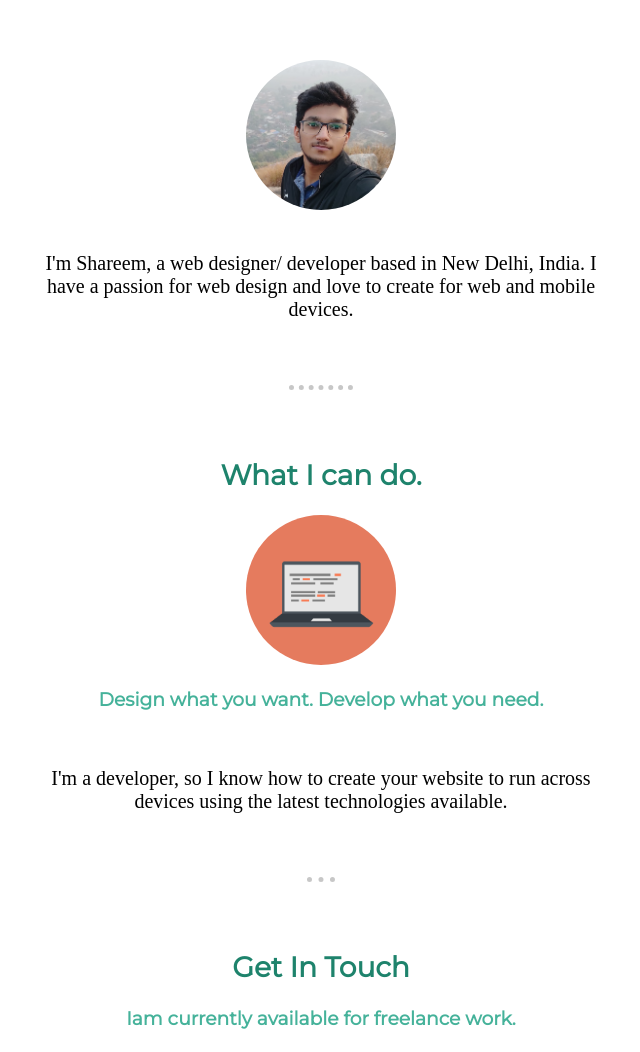
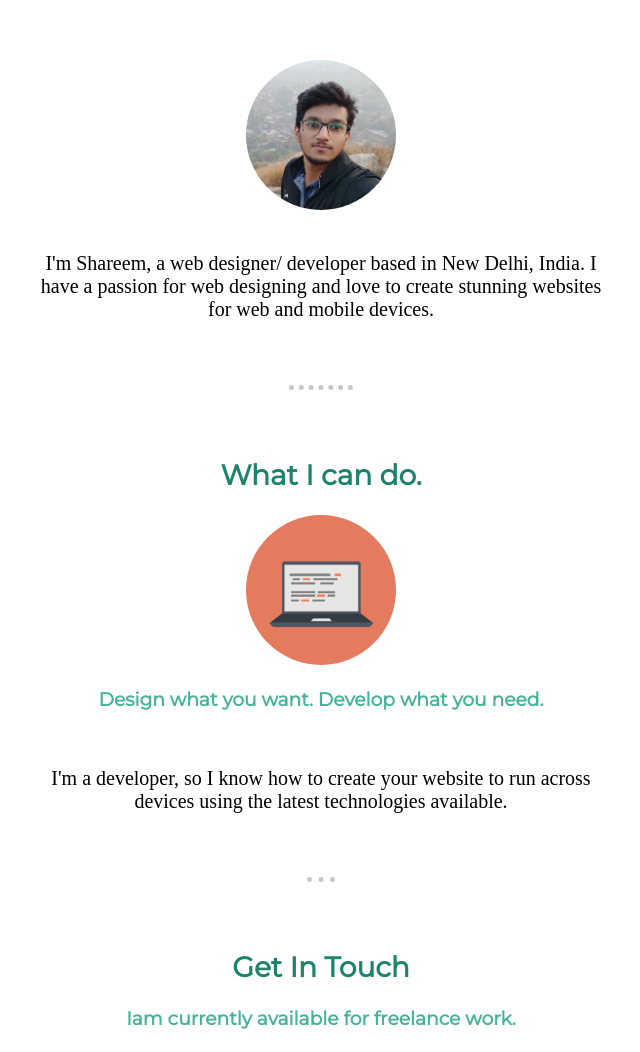
Before and after one commit to be-ahmadsam/website, a plain HTML site: page index.html in a window 1280 px wide. Shown: the part 676-1728 px from the top of the page, without its empty margins (319-959 px from the left). Drawn offline with Linux system fonts and the light colour scheme.

Commit message:
Update index.html

```diff
--- a/index.html
+++ b/index.html
@@ -24,7 +24,7 @@
           <h2 class="y">Hello.</h2>
           <img src="Images/pcnew.jpeg" alt="" class="img" width="150"><br><br>
 
-          <p>I'm Shareem, a web designer/ developer based in New Delhi, India. I have a passion for web design and love to create for web and mobile devices.</p>
+          <p>I'm Shareem, a web designer/ developer based in New Delhi, India. I have a passion for web designing and love to create stunning websites for web and mobile devices.</p>
         </div><br><br>
         <hr>
         <br><br>
```
